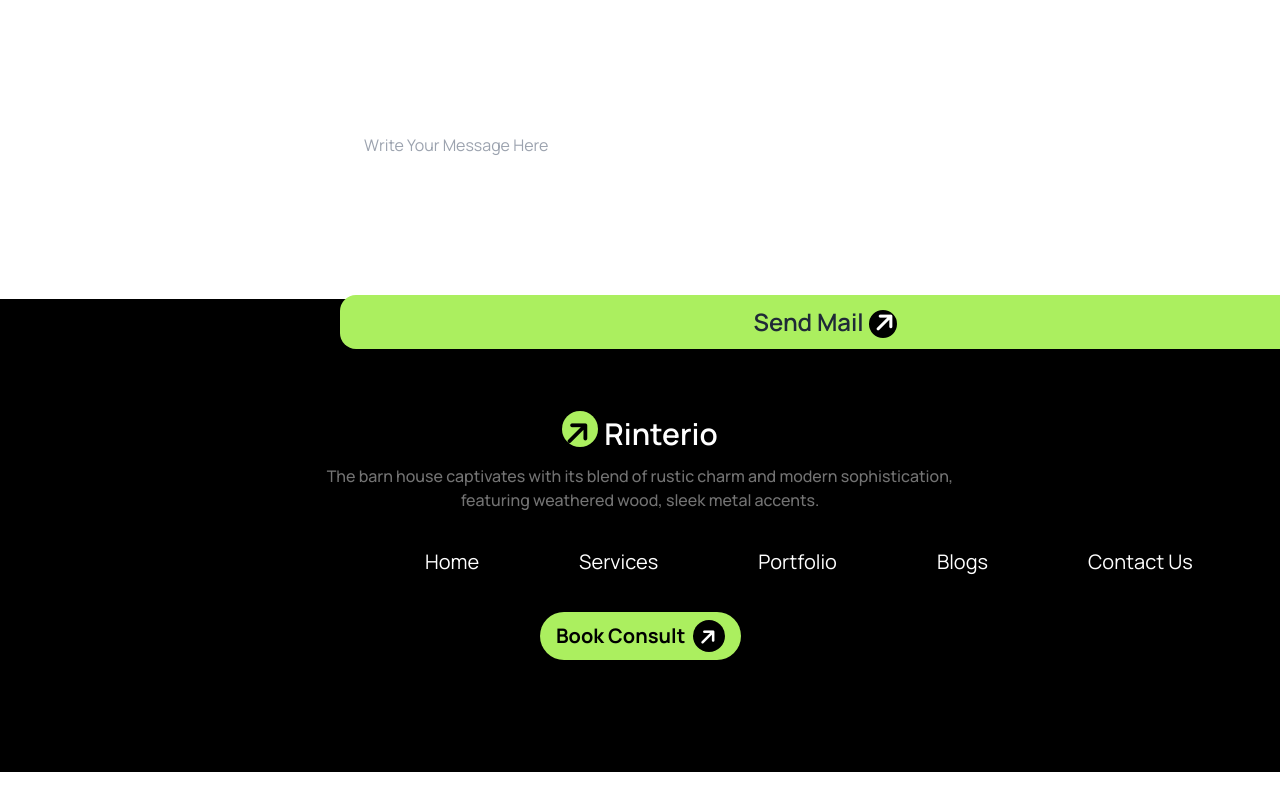
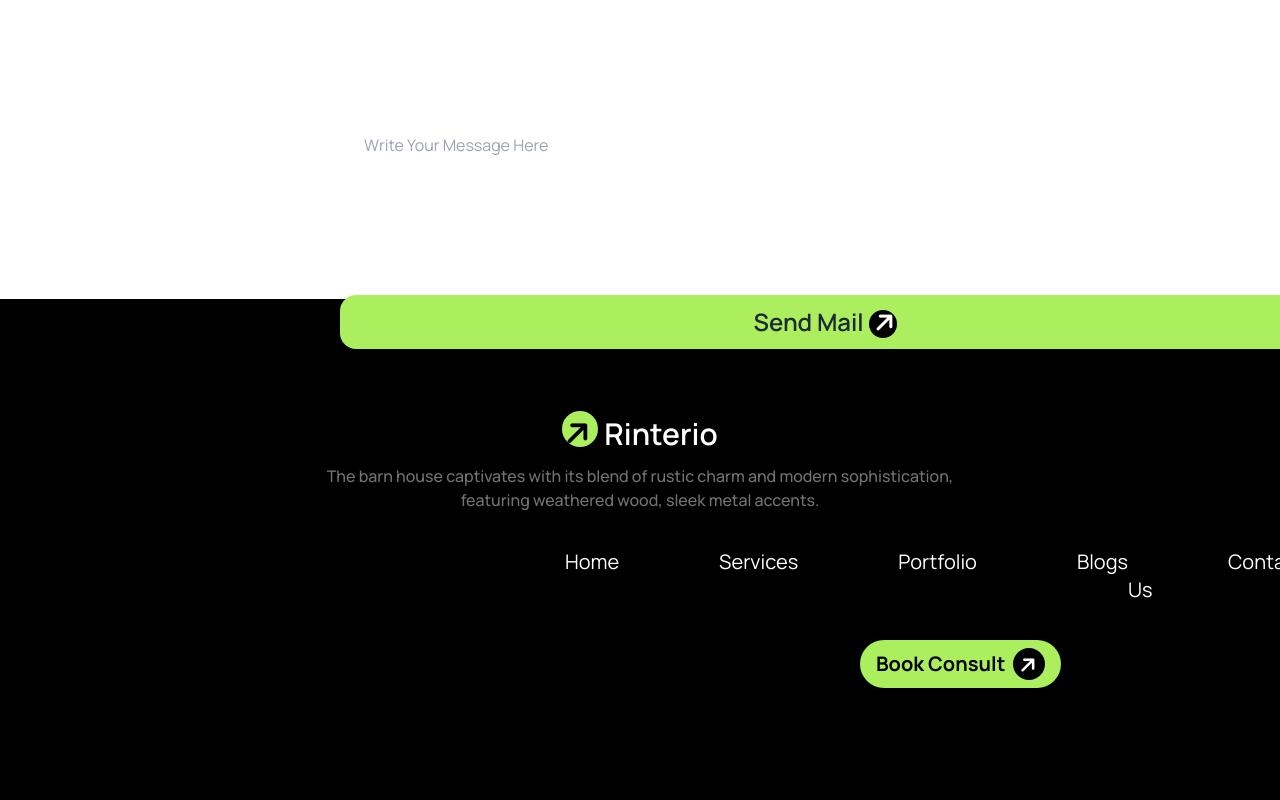
Before and after one commit to samiurrahmann/assignment-3, a plain HTML site: page index.html in a window 1280 px wide. Shown: the part 3945-4745 px from the top of the page. Before the commit the page ends 4717 px from the top, so only its background shows below. Drawn offline with nearby package versions, Linux system fonts and the light colour scheme.

Commit message:
added new style

```diff
--- a/index.html
+++ b/index.html
@@ -478,9 +478,9 @@
                 </a>
                 <p class="text-base font-medium text-neutral-500 ">The barn house captivates with its blend of rustic charm and modern sophistication, <br> featuring weathered wood, sleek metal accents.</p>
             </div>
-            <div class=" space-y-9">
-                <nav>
-                    <ul class=" text-xl text-white flex flex-col md:flex-row">
+            <div class=" space-y-9 ">
+                <nav >
+                  <ul class=" text-xl text-white flex mx-auto lg:ml-[140px]  md:flex-row">
                     <li><a class="ml-[208px] md:ml-[425px] " href="">Home</a></li>
                     <li><a class="ml-[200px] md:ml-[100px]" href="">Services</a></li>
                     <li><a class="ml-[197px] md:ml-[100px] " href="">Portfolio</a></li>
@@ -490,11 +490,11 @@
                 </ul>
                 </nav>
             </div>
-            <div class=" ml-36 md:ml-[540px] md:mt-10">
+            <div class=" ml-48 lg:ml-[860px] md:ml-[540px]  md:mt-10">
                 <button class="text-black btn  rounded-full border-none bg-green font-bold text-xl ">Book
                     Consult
                     <i class="text-white fa-solid fa-arrow-up fa-s  rotate-45 bg-black p-2 h-8 w-8 rounded-full
-                             items-start  "></i></button>
+                             items-start"></i></button>
             </div>
         </div>
 
```
Lines whose indentation alone changed are shown as unchanged.
